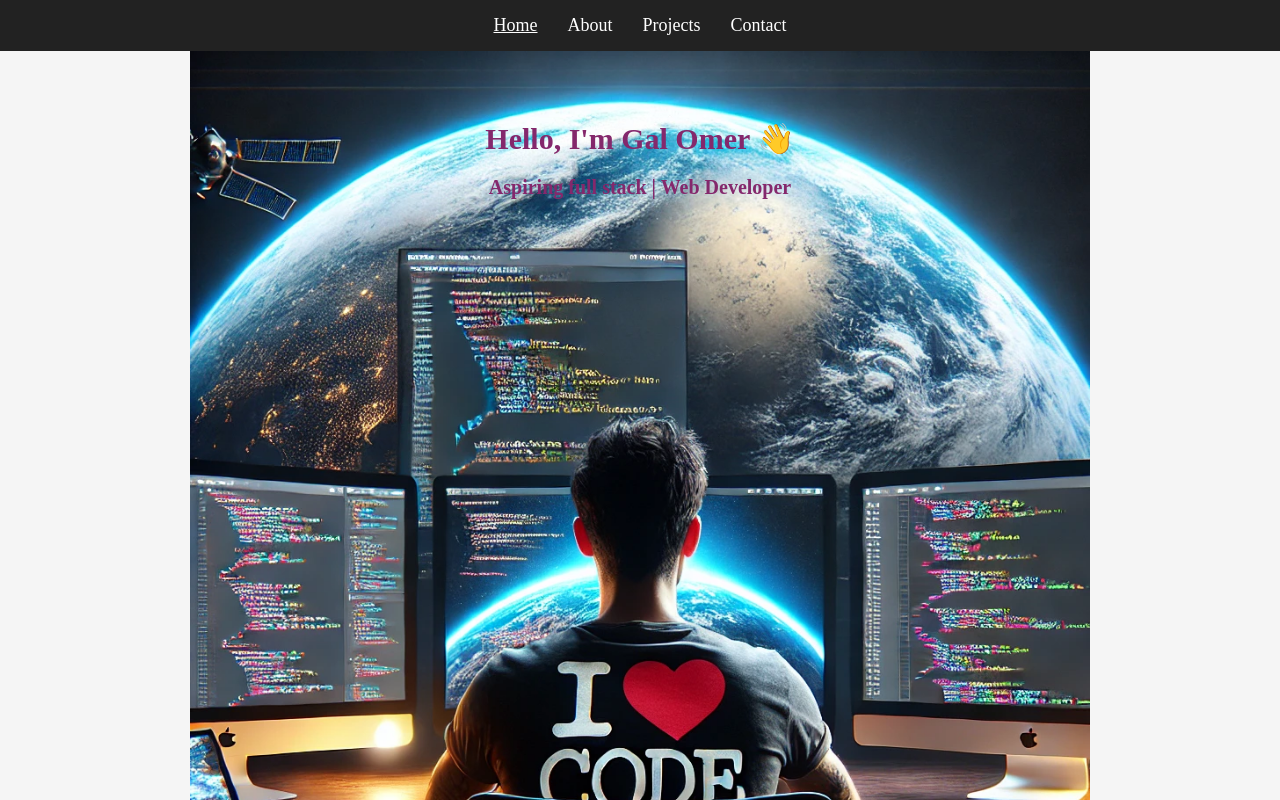
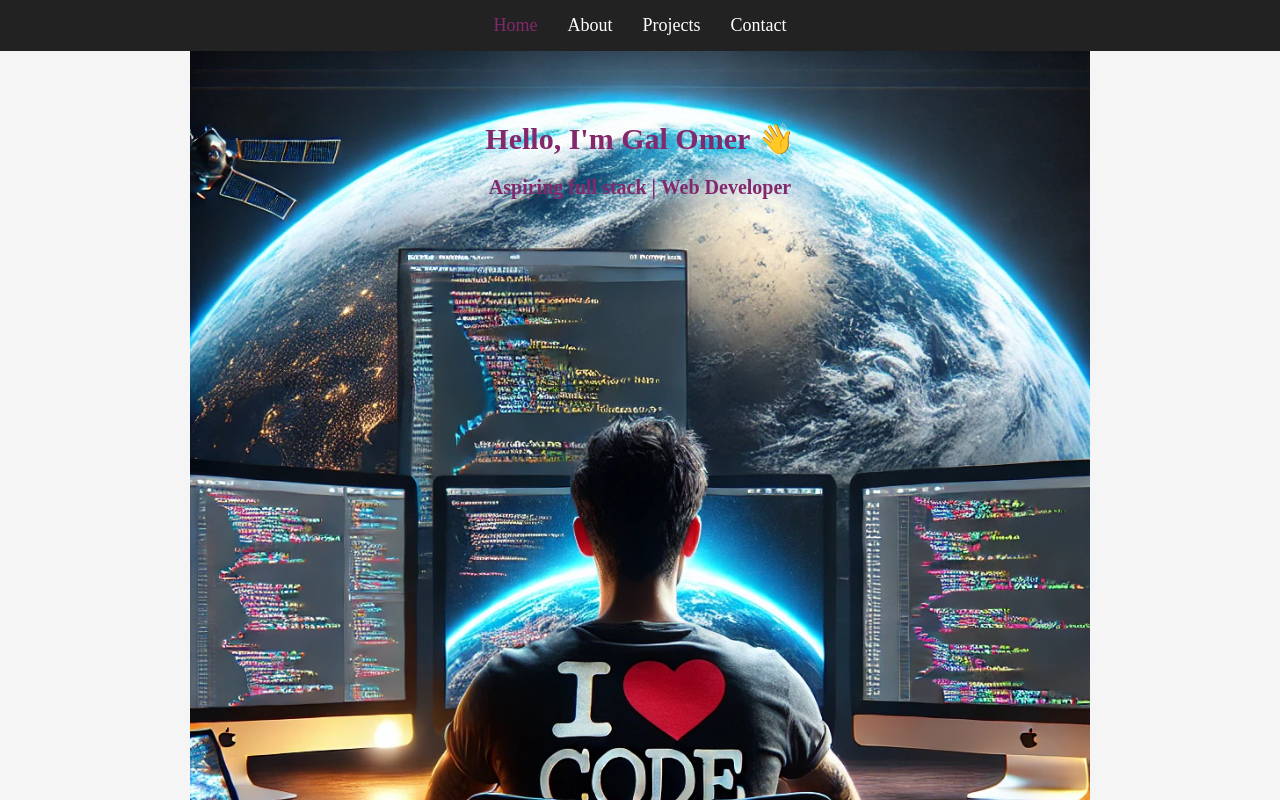
Before and after one commit to Galomer310/Portfolio-2025, a React (Vite) app: page / in a window 1280 px wide. In both pictures the pointer is over the link "Home". Shown: the top 800 px of the page. Built offline with nearby package versions, Linux system fonts and the light colour scheme.

Commit message:
navbar color change when hover

```diff
--- a/src/public/style.css
+++ b/src/public/style.css
@@ -23,7 +23,7 @@ body {
   }
 
   nav a:hover {
-    text-decoration: underline;
+    color: #84286c;
   }
 
   /* Home Page */
```
